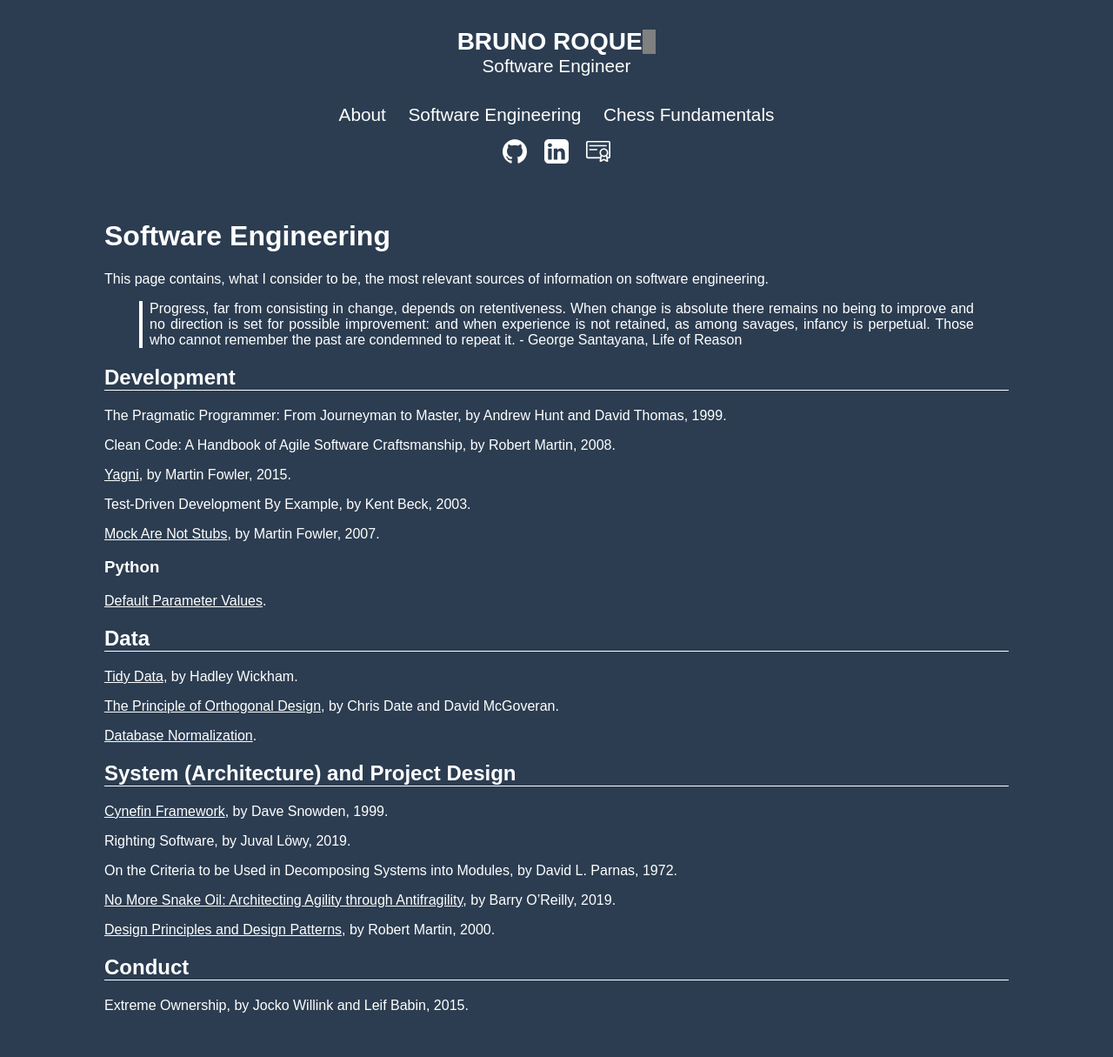
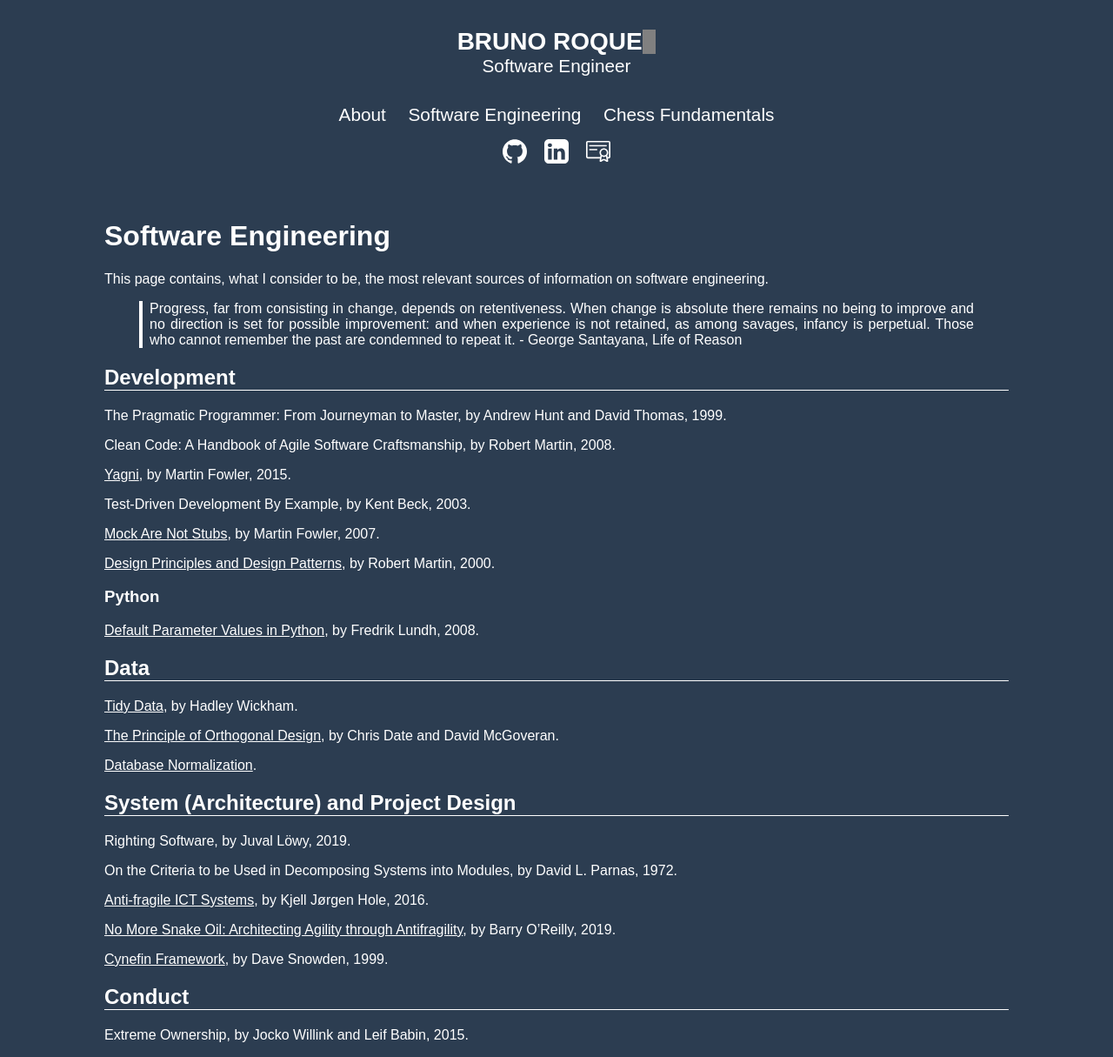
Before and after one commit to brunoroque06/brunoroque06.github.io, a Jekyll site: the page built from _pages/software-engineering.md, in a window 1280 px wide. Shown: the whole page at 87% size. Built offline with Jekyll 4.4.1, drawn with Linux system fonts in a browser that asks for light colours; our own code applies the rules of GitHub Pages for plain Markdown files; before the commit the page ends 1181 px from its top, so only the background shows below that.

Commit message:
Improve references in software-engineering

```diff
--- a/_pages/software-engineering.md
+++ b/_pages/software-engineering.md
@@ -21,9 +21,11 @@
 
 [Mock Are Not Stubs](https://martinfowler.com/articles/mocksArentStubs.html), by Martin Fowler, 2007.
 
+[Design Principles and Design Patterns](https://fi.ort.edu.uy/innovaportal/file/2032/1/design_principles.pdf), by Robert Martin, 2000.
+
 ### Python
 
-[Default Parameter Values](https://stackoverflow.com/questions/1132941/least-astonishment-and-the-mutable-default-argument).
+[Default Parameter Values in Python](http://effbot.org/zone/default-values.htm), by Fredrik Lundh, 2008.
 
 ## Data
 
@@ -35,17 +37,15 @@
 
 ## System (Architecture) and Project Design
 
-[Cynefin Framework](https://en.wikipedia.org/wiki/Cynefin_framework), by Dave Snowden, 1999.
-
 Righting Software, by Juval Löwy, 2019.
 
 On the Criteria to be Used in Decomposing Systems into Modules, by David L. Parnas, 1972.
 
-<!-- Anti-fragile ICT Systems, by Kjell Jørgen Hole, 2016. -->
+[Anti-fragile ICT Systems](https://link.springer.com/book/10.1007%2F978-3-319-30070-2), by Kjell Jørgen Hole, 2016.
 
 [No More Snake Oil: Architecting Agility through Antifragility](https://www.sciencedirect.com/science/article/pii/S1877050919305861), by Barry O'Reilly, 2019.
 
-[Design Principles and Design Patterns](https://fi.ort.edu.uy/innovaportal/file/2032/1/design_principles.pdf), by Robert Martin, 2000.
+[Cynefin Framework](https://en.wikipedia.org/wiki/Cynefin_framework), by Dave Snowden, 1999.
 
 ## Conduct
 
```
